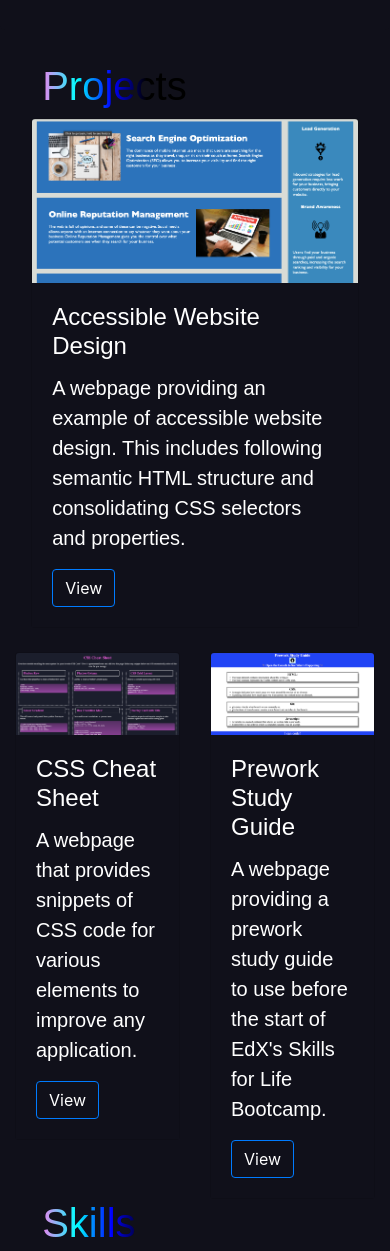
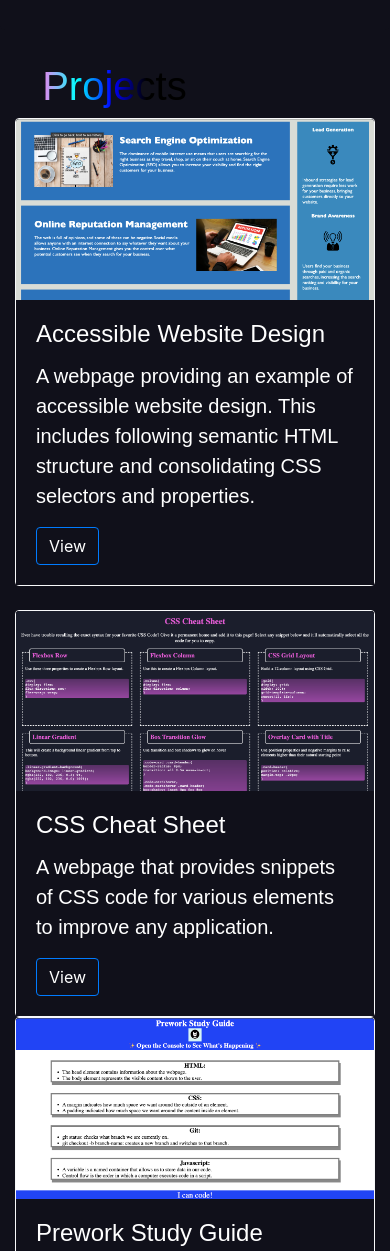
Before and after one commit to AlexAins/Bootstrap-Folio, a plain HTML site: page index.html in a window 390 px wide. Shown: the part 1054-2305 px from the top of the page. Drawn offline with nearby package versions, Linux system fonts and the light colour scheme.

Commit message:
Changed project Card

```diff
--- a/css/style.css
+++ b/css/style.css
@@ -10,6 +10,7 @@
     color: white;
     scroll-behavior: smooth;
 }
+
 
 /* Text */
 p {
@@ -32,8 +33,8 @@ h1, h2, h3 , h4, h5, h6 {
     margin-left: 5vh;
 }
 
+
 /* Nav Bar */
-
 .customNav a{
     color: white;
     background-color: var(--backgroundNav) !important;
@@ -61,6 +62,7 @@ h1, h2, h3 , h4, h5, h6 {
     background-color: var(--backgroundNav) !important;
 }
 
+
 /* Jumbotron */
 .customJumbo1{
     align-items: center;
@@ -80,7 +82,6 @@ h1, h2, h3 , h4, h5, h6 {
 }
 
 
-
 /* Projects */
 .customProd1{
     justify-content: space-around;
--- a/index.html
+++ b/index.html
@@ -60,6 +60,7 @@
                 </div>
             </div>
         </div>
+
     </section>
 
     <!-- Work Section -->
@@ -71,8 +72,8 @@
 
         <div class="container-fluid">
             <div class="row mb-4 customProd1">
-                <div class="col-11">
-                    <div class="card">
+                <div class="col-12">
+                    <div class="card border-light">
                         <img src="./images/Screenshot 2022-12-03 at 20.56.55.png" class="card-img-top" alt="Screenshot of an Accessible Website Design ">
                         <div class="card-body">
                             <h4 class="card-title">Accessible Website Design</h4>
@@ -83,8 +84,8 @@
                 </div>
             </div>
             <div class="row customProd2">
-                <div class="col-6">
-                    <div class="card">
+                <div class="col-sm-12 col-md-6">
+                    <div class="card border-light">
                         <img src="./images/Screenshot 2022-12-03 at 20.46.47.png" class="card-img-top" alt="Screenshot of a CSS Cheat Sheet">
                         <div class="card-body">
                             <h4 class="card-title">CSS Cheat Sheet</h4>
@@ -93,8 +94,8 @@
                         </div>
                     </div>
                 </div>
-                <div class="col-6">
-                    <div class="card">
+                <div class="col-sm-12 col-md-6">
+                    <div class="card border-light">
                         <img src="./images/Screenshot 2022-12-03 at 20.46.57.png" class="card-img-top" alt="Screenshot of a Prework Study Guide">
                         <div class="card-body">
                             <h4 class="card-title">Prework Study Guide</h4>
@@ -128,6 +129,7 @@
                 <li>React</li>
             </ul>
         </div>
+
     </section>
 
     <!-- About Me Section -->
@@ -143,6 +145,7 @@
             <p>Therefore, I decided to learn frontend engineering by taking part in multiple courses. These include the Skills For Life Bootcamp ran by EdX and also Meta's Frontend Developer Professional Certificate on Coursera.</p>
             <p>Hopefully these help me start my career within frontend engineering !</p>
         </div>
+
     </section>
 
     <!-- Contact Section -->
@@ -155,6 +158,7 @@
         <div class="container-fluid">
             <p>As I'm starting on my journey as a frontend developer, please feel free to get in touch with any opportunities or advice.</p>
         </div>
+
     </section>
 
     <!-- Footer including Links -->
```
